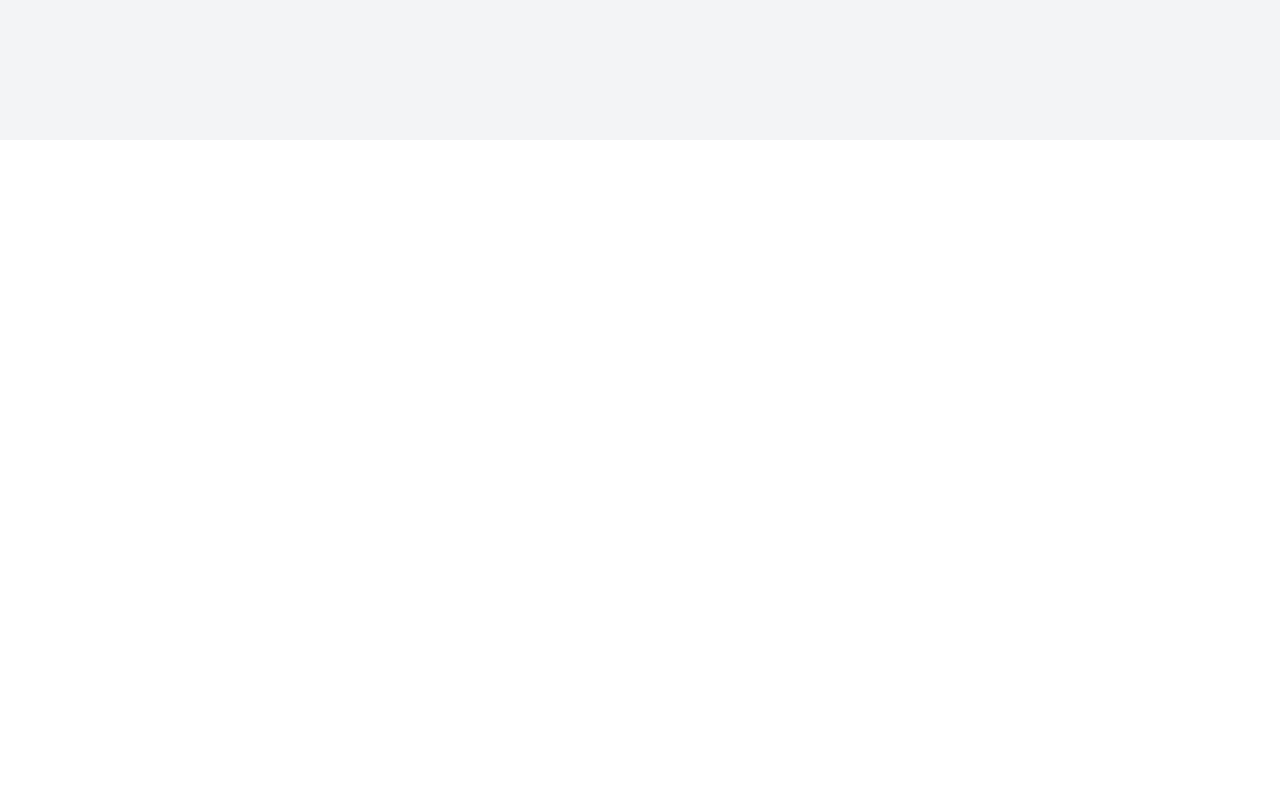
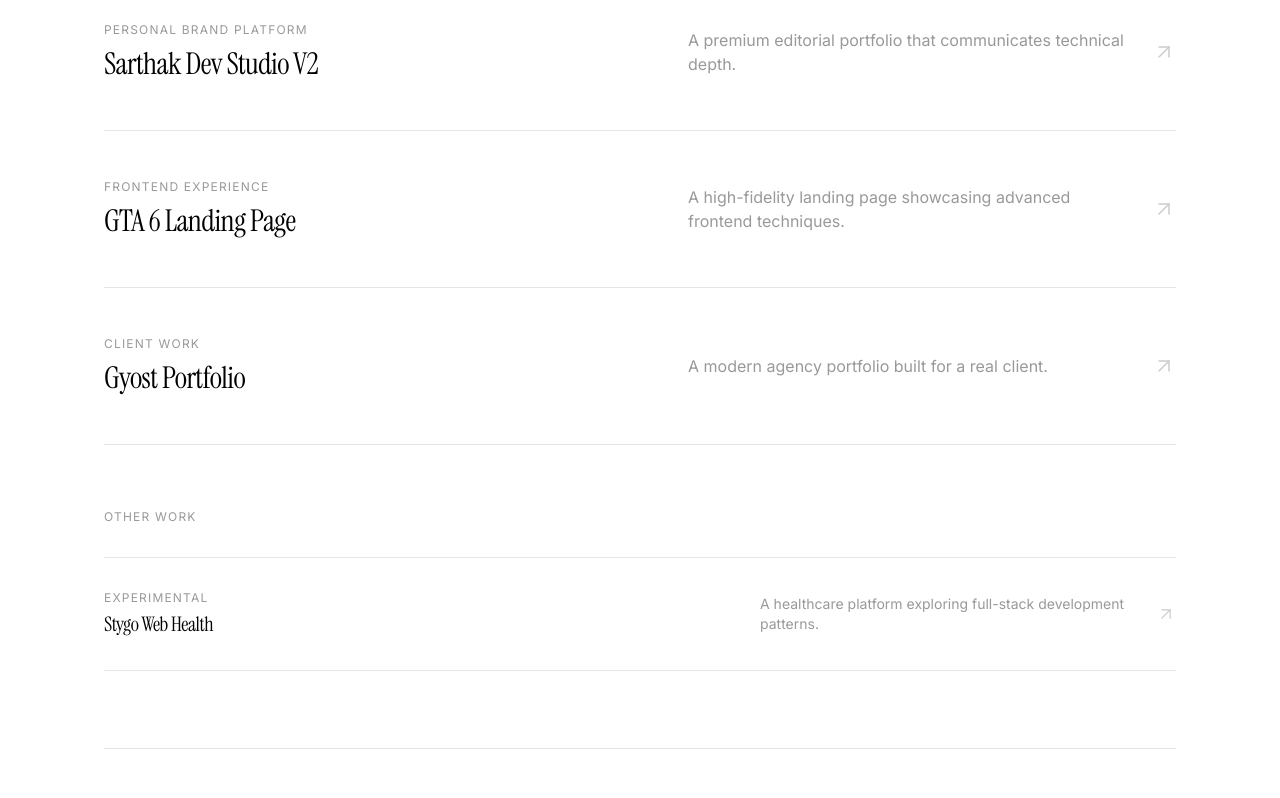
Before and after one commit to SARTHAKSONAWANE01/Sarthak-Dev-Studio, a Next.js app: page /work in a window 1280 px wide. Before the commit this address had no page. Shown: the part 660-1458 px from the top of the page. Before the commit the page ends 800 px from the top, so only its background shows below. Built offline with nearby package versions, Linux system fonts and the light colour scheme.

Commit message:
feat: build work listings portfolio archive

```diff
--- /dev/null
+++ b/src/app/work/page.tsx
@@ -0,0 +1,145 @@
+import type { Metadata } from "next";
+import Link from "next/link";
+import Navbar from "@/components/Navbar";
+import Footer from "@/components/Footer";
+import { projects } from "@/lib/projects";
+
+export const metadata: Metadata = {
+  title: "Work",
+  description:
+    "Selected projects by Sarthak Sonawane — full-stack products, client work, and experimental builds.",
+};
+
+export default function WorkPage() {
+  const tier1 = projects.filter((p) => p.tier === 1);
+  const tier2 = projects.filter((p) => p.tier === 2);
+
+  return (
+    <>
+      <Navbar />
+      <main className="pt-24 md:pt-32">
+        <div className="container-studio">
+          {/* Header */}
+          <div className="section-index">Work</div>
+          <h1 className="mb-4">
+            Selected
+            <br />
+            <span className="text-editorial">projects.</span>
+          </h1>
+          <p
+            className="text-lg md:text-xl max-w-xl mb-16"
+            style={{ color: "var(--foreground-secondary)" }}
+          >
+            A curated collection of products, client engagements, and
+            experiments — each built with intention.
+          </p>
+
+          {/* Tier 1 — Featured */}
+          <div className="space-y-0 mb-16">
+            {tier1.map((project) => (
+              <Link
+                key={project.slug}
+                href={`/work/${project.slug}`}
+                className="group block"
+              >
+                <div className="divider" />
+                <div className="py-8 md:py-12 flex flex-col md:flex-row md:items-center justify-between gap-4">
+                  <div className="flex-1">
+                    <span
+                      className="text-xs uppercase tracking-widest mb-2 block"
+                      style={{ color: "var(--foreground-muted)" }}
+                    >
+                      {project.category}
+                    </span>
+                    <h2 className="text-2xl md:text-3xl font-serif group-hover:opacity-60 transition-opacity duration-300">
+                      {project.title}
+                    </h2>
+                  </div>
+                  <p
+                    className="flex-1 text-sm md:text-base max-w-md"
+                    style={{ color: "var(--foreground-muted)" }}
+                  >
+                    {project.shortOutcome}
+                  </p>
+                  <svg
+                    width="24"
+                    height="24"
+                    viewBox="0 0 24 24"
+                    fill="none"
+                    stroke="currentColor"
+                    strokeWidth="1.5"
+                    strokeLinecap="round"
+                    strokeLinejoin="round"
+                    className="opacity-20 group-hover:opacity-100 group-hover:translate-x-1 transition-all duration-300 shrink-0"
+                  >
+                    <path d="M7 17L17 7" />
+                    <path d="M7 7h10v10" />
+                  </svg>
+                </div>
+              </Link>
+            ))}
+            <div className="divider" />
+          </div>
+
+          {/* Tier 2 — Other Work */}
+          {tier2.length > 0 && (
+            <>
+              <h3
+                className="font-sans text-xs uppercase tracking-widest mb-8"
+                style={{ color: "var(--foreground-muted)" }}
+              >
+                Other Work
+              </h3>
+              <div className="space-y-0">
+                {tier2.map((project) => (
+                  <Link
+                    key={project.slug}
+                    href={`/work/${project.slug}`}
+                    className="group block"
+                  >
+                    <div className="divider" />
+                    <div className="py-6 md:py-8 flex flex-col md:flex-row md:items-center justify-between gap-3">
+                      <div className="flex-1">
+                        <span
+                          className="text-xs uppercase tracking-widest mb-1 block"
+                          style={{ color: "var(--foreground-muted)" }}
+                        >
+                          {project.category}
+                        </span>
+                        <h3 className="text-xl font-serif group-hover:opacity-60 transition-opacity duration-300">
+                          {project.title}
+                        </h3>
+                      </div>
+                      <p
+                        className="flex-1 text-sm max-w-sm"
+                        style={{ color: "var(--foreground-muted)" }}
+                      >
+                        {project.shortOutcome}
+                      </p>
+                      <svg
+                        width="20"
+                        height="20"
+                        viewBox="0 0 24 24"
+                        fill="none"
+                        stroke="currentColor"
+                        strokeWidth="1.5"
+                        strokeLinecap="round"
+                        strokeLinejoin="round"
+                        className="opacity-20 group-hover:opacity-100 transition-all duration-300 shrink-0"
+                      >
+                        <path d="M7 17L17 7" />
+                        <path d="M7 7h10v10" />
+                      </svg>
+                    </div>
+                  </Link>
+                ))}
+                <div className="divider" />
+              </div>
+            </>
+          )}
+        </div>
+      </main>
+      <Footer />
+    </>
+  );
+}
```
